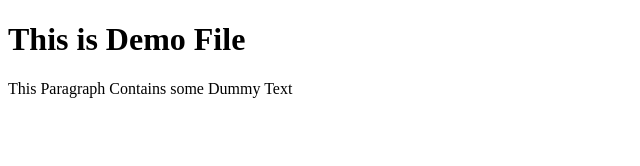
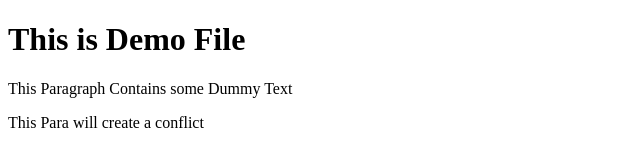
Before and after one commit to VishwamRSuchak/revision, a plain HTML site: page index.html in a window 1280 px wide. Shown: the whole page, without its empty margins (0-640 px from the left). Drawn offline with Linux system fonts and the light colour scheme.

Commit message:
added a para remotely for conflict

```diff
--- a/index.html
+++ b/index.html
@@ -9,5 +9,6 @@
 <body>
     <h1>This is Demo File</h1>
     <p>This Paragraph Contains some Dummy Text</p>
+    <p>This Para will create a conflict</p>
 </body>
 </html>
```
